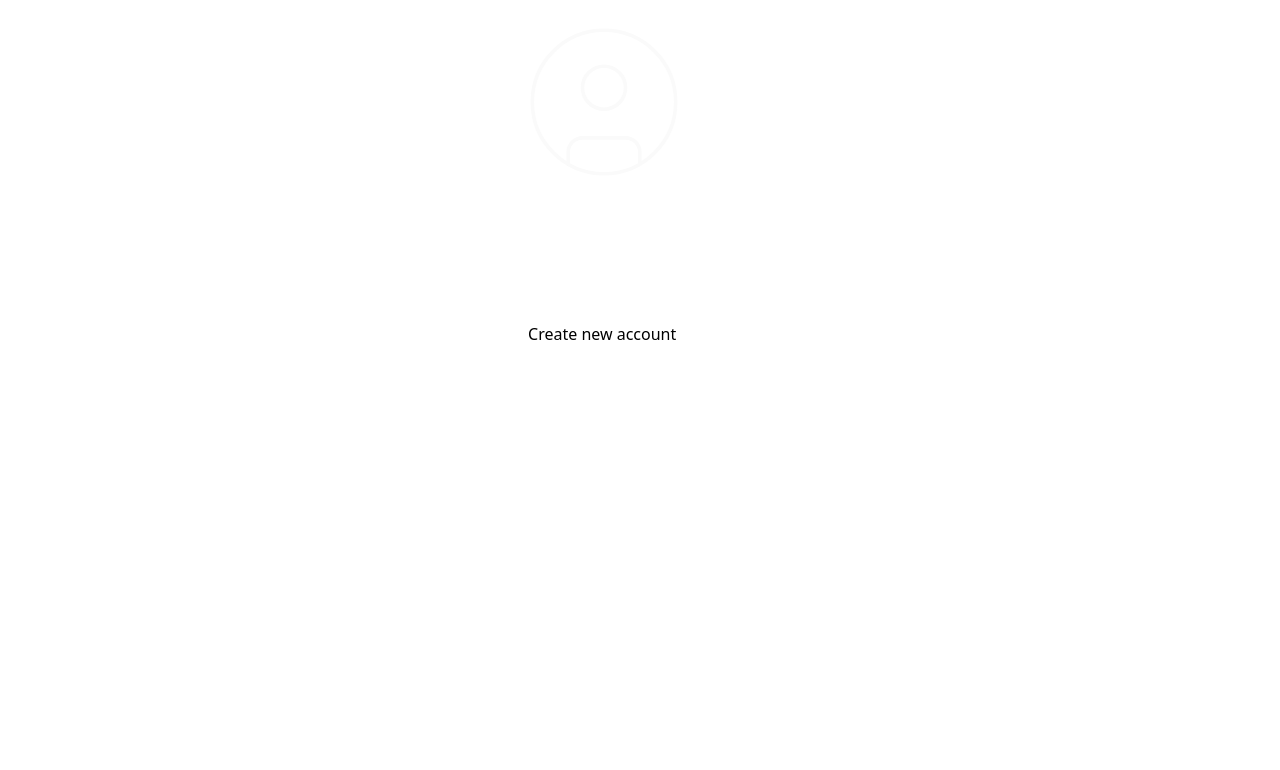
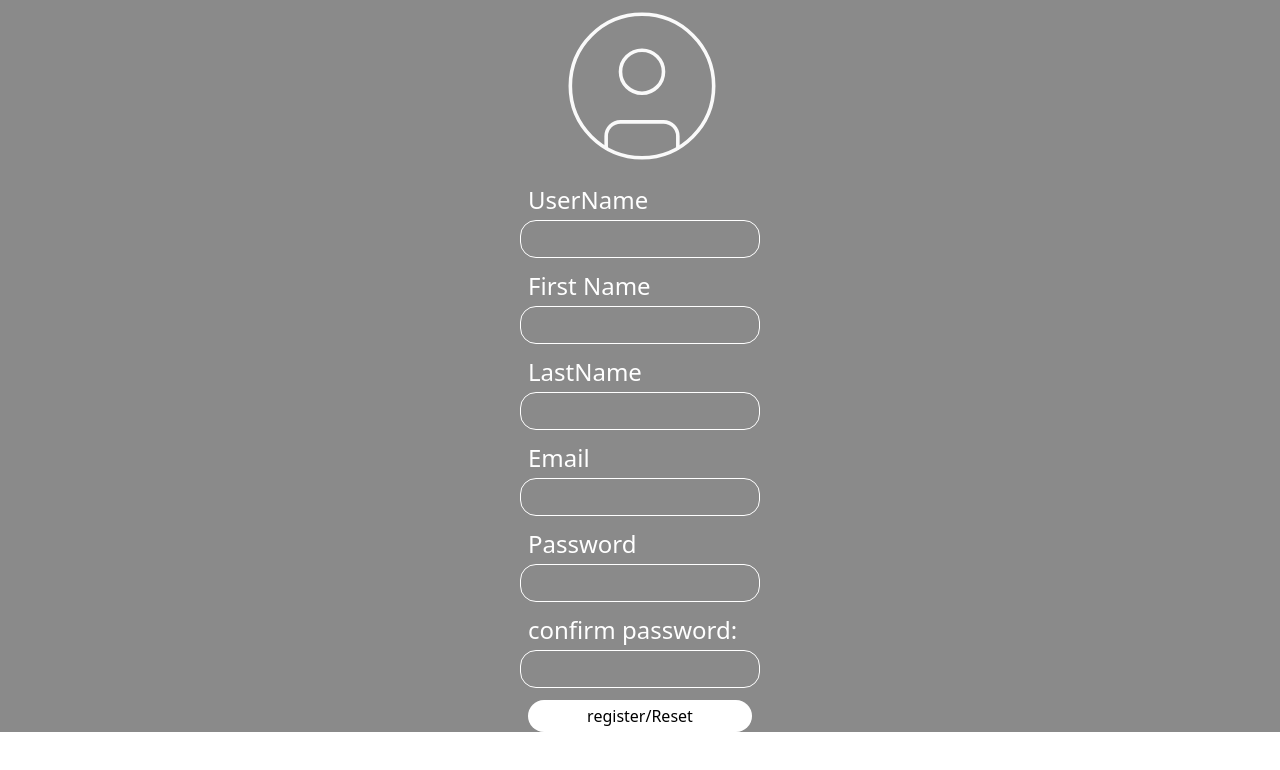
Before and after one commit to mahdiyehhaj497-oss/Market-Project, a React (Vite) app: page /about in a window 1280 px wide. Shown: the top 770 px of the page. Built offline with nearby package versions, Linux system fonts and the light colour scheme.

Commit message:
add form and style for it

```diff
--- a/package.json
+++ b/package.json
@@ -10,14 +10,17 @@
     "preview": "vite preview"
   },
   "dependencies": {
+    "@hookform/resolvers": "^5.2.2",
     "@tailwindcss/vite": "^4.1.18",
     "@tanstack/react-query": "^5.90.21",
     "axios": "^1.13.5",
     "lucide-react": "^0.562.0",
     "react": "^19.2.0",
     "react-dom": "^19.2.0",
+    "react-hook-form": "^7.71.1",
     "react-router-dom": "^7.11.0",
-    "tailwindcss": "^4.1.18"
+    "tailwindcss": "^4.1.18",
+    "yup": "^1.7.1"
   },
   "devDependencies": {
     "@eslint/js": "^9.39.1",
--- a/src/Component/shared/Form.jsx
+++ b/src/Component/shared/Form.jsx
@@ -1,25 +1,127 @@
 import { CircleUser } from "lucide-react";
+import { useForm } from "react-hook-form";
+import * as yup from "yup"
+import { yupResolver } from "@hookform/resolvers/yup";
+import { useMutation, useQueryClient } from "@tanstack/react-query";
+
+const schema = yup.object().shape({
+  username: yup.string().required("username is required!!!"),
+  firstname: yup.string().min(3, "min length for first name is 3"),
+  lastname: yup.string().required("lastnmae is required"),
+  email: yup.string().email("email is not valid!!!"),
+  password: yup.string().min(8, "you need 8 charecter"),
+  confirm_password:yup.string().oneOf([yup.ref("password")],"password must be matched")
+})
 
 
 export default function Form() {
+  const { handleSubmit, register, formState: { errors },reset } = useForm({
+    resolver: yupResolver(schema),
+    mode:"onBlur"
+  })
+  function submitHandler(formData) {
+    console.log(formData);
+
+  }
+  const queryClient = useQueryClient()
+
+      async function mutationFn(data) {
+          const res = await axios.post("http://harchi.com/register", data);
+          return res
+      }
+  const { mutateAsync, data, error, status } = useMutation({
+          mutationFn,
+          onSuccess: (res) => {
+              queryClient.invalidateQueries(["products"])
+              console.log("success:", res)
+          },
+          onError: (error) => {
+              console.log("on error:", error)
+          },
+
+      })
     return (
       <>
         <div>
           <div className="flext justify-center mt-auto ml-9">
             <CircleUser size={172} color="#fafafa" strokeWidth={0.5} />
           </div>
-          <form action="">
+          <form onSubmit={handleSubmit(submitHandler)}>
+            <div className="flex flex-col text-white  mb-1 mt-3 ">
+              <label htmlFor="username" className="text-2xl ml-2">
+                UserName
+              </label>
+              <input
+                type="text"
+                id="username"
+                className="mt-1 p-1.5 pl-5 rounded-2xl w-60 border border-white"
+                {...register("username")}
+              />
+              {errors.username && <p>{errors.username.message}</p>}
+            </div>
+            <div className="flex flex-col text-white  mb-1 mt-3">
+              <label htmlFor="firstname" className="text-2xl ml-2">
+                First Name
+              </label>
+              <input
+                type="text"
+                id="firstname"
+                className="mt-1 p-1.5 pl-5 rounded-2xl w-60 border border-white"
+                {...register("firstname")}
+              />
+            </div>
+            <div className="flex flex-col text-white  mb-1 mt-3 ">
+              <label htmlFor="lastname" className="text-2xl ml-2">
+                LastName
+              </label>
+              <input
+                type="text"
+                id="lastname"
+                className="mt-1 p-1.5 pl-5 rounded-2xl w-60 border border-white"
+                {...register("lastname")}
+              />
+            </div>
+            <div className="flex flex-col text-white  mb-1 mt-3 ">
+              <label htmlFor="email" className="text-2xl ml-2">
+                Email
+              </label>
+              <input
+                type="email"
+                id="email"
+                className="mt-1 p-1.5 pl-5 rounded-2xl w-60 border border-white"
+                {...register("email")}
+              />
+            </div>
+            <div className="flex flex-col text-white  mb-1 mt-3 ">
+              <label htmlFor="password" className="text-2xl ml-2">
+                Password
+              </label>
+              <input
+                type="password"
+                id="password"
+                className="mt-1 p-1.5 pl-5 rounded-2xl w-60 border border-white"
+                {...register("password")}
+              />
+            </div>
+            <div className="flex flex-col text-white  mb-1 mt-3 ">
+              <label htmlFor="confirm_password" className="text-2xl ml-2">confirm password:</label>
+              <input
+                className="mt-1 p-1.5 pl-5 rounded-2xl w-60 border border-white"
+                type="password"
+                id="confirm_password"
+                {...register("confirm_password")}
+              />
+              {errors.confirm_password && (
+                <p>{errors.confirm_password.message}</p>
+              )}
+            </div>
+            <div className="flex justify-center items-center bg-white rounded-2xl h-8 mt-3 mx-2 ">
+              <input type="submit" value="register" />
 
+              <button onClick={() => reset()}>/Reset</button>
+            </div>
+            {/* <div className="flex justify-center items-center bg-white rounded-2xl h-8 mt-3"></div> */}
           </form>
-          <div className=" text-white  mb-1 ">
-            <label className="text-2xl ml-2"> Name</label>
-            <input
-              className="mt-1 p-1.5 pl-5 rounded-2xl w-60 border border-white"
-              type="text"
-              placeholder="Name"
-            />
-          </div>
-
         </div>
       </>
     );
--- a/src/pages/Sing In.jsx
+++ b/src/pages/Sing In.jsx
@@ -3,12 +3,9 @@ import Form from "../Component/shared/Form";
 export default function SingIn() {
   return (
     <>
-      <div className="h-screen  from-[#1B1F3A]  to-[#E1BF78] flex items-center justify-center mt-auto">
-        <div className="mb-auto mt-4">
-          <Form />
-          <h1 className="text-white font-light ml-10 text-lg mt-10">Forget Password?</h1>
-          <button className="w-60 h-10 rounded-3xl text-black bg-white  mt-4">Create new account</button>
-        </div>
+      <div className="flex justify-center items-center h-full w-full
+       bg-lightg-100">
+        <Form/>
       </div>
     </>
   );
```
Also changed, not shown: 1 other file (tests, documents, lock files or other folders).
